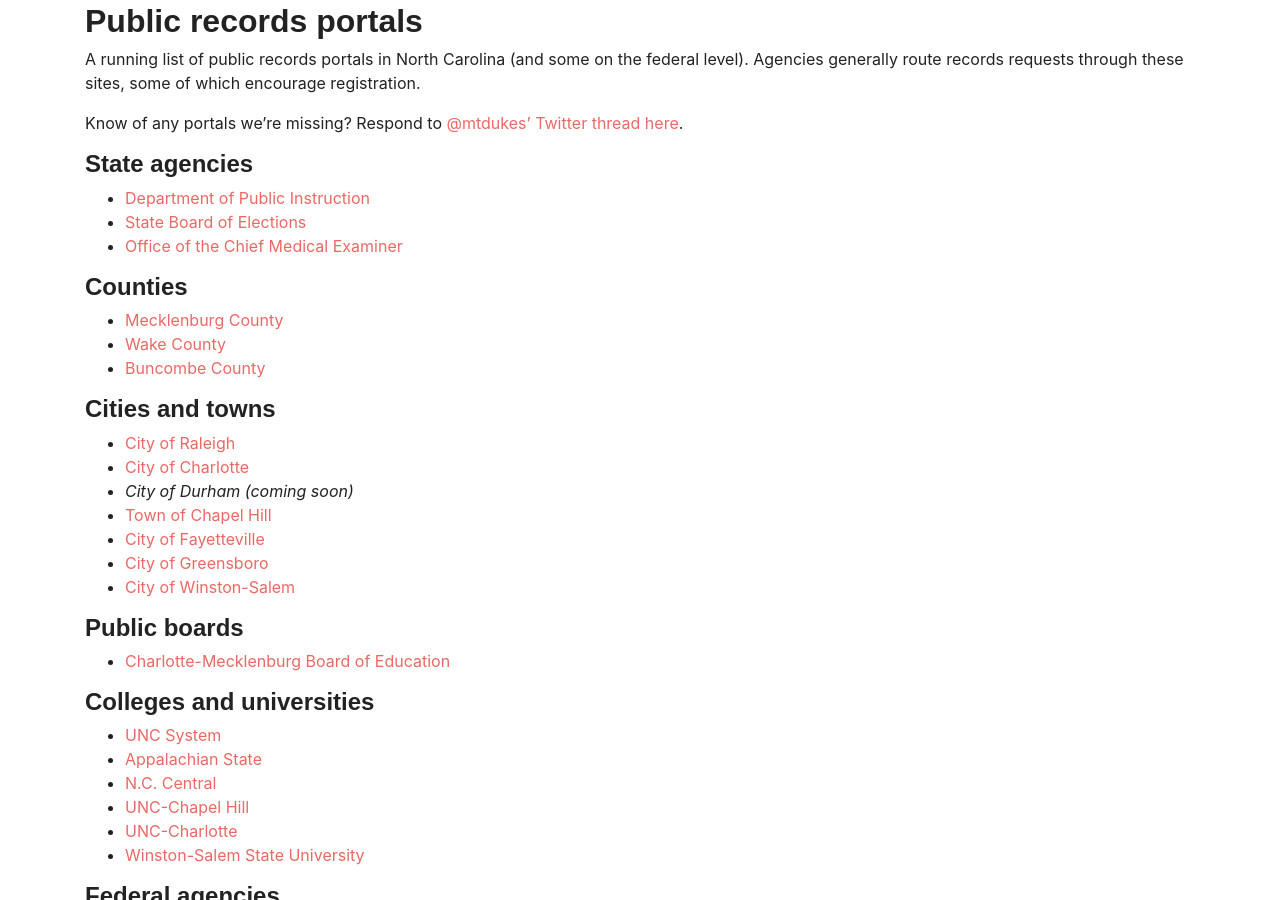
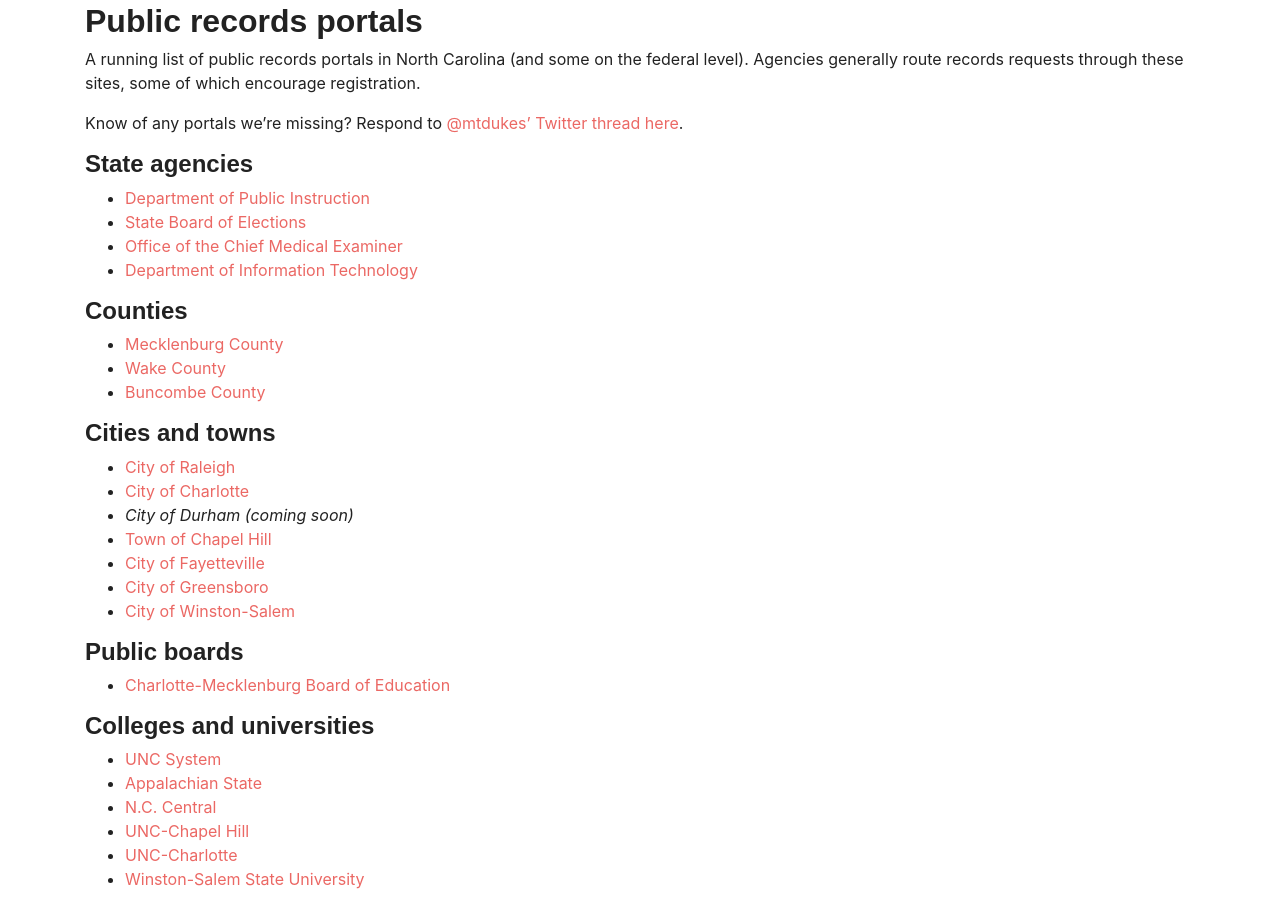
Before and after one commit to mtdukes/data-journalism-lab, a Jekyll site: the page built from _pages/public_records.md, in a window 1280 px wide and 900 px high, scrolled down 656 px. Built offline with Jekyll 4.4.1, drawn with Linux system fonts in a browser that asks for light colours; some web fonts are replaced.

Commit message:
adding link

```diff
--- a/_pages/public_records.md
+++ b/_pages/public_records.md
@@ -31,6 +31,7 @@
 * [Department of Public Instruction](https://docs.google.com/forms/d/e/1FAIpQLSclz_6zGDUZGoV_67Z3lwfoeopo3dhV_cnolDx7hYcw1Gd09A/viewform)
 * [State Board of Elections](https://ncsbe-nc.nextrequest.com/)
 * [Office of the Chief Medical Examiner](https://www.ocme.dhhs.nc.gov/docrequest.asp)
+* [Department of Information Technology](https://it.nc.gov/contact/public-records-requests/public-record-request-form)
 
 #### Counties
 
```
